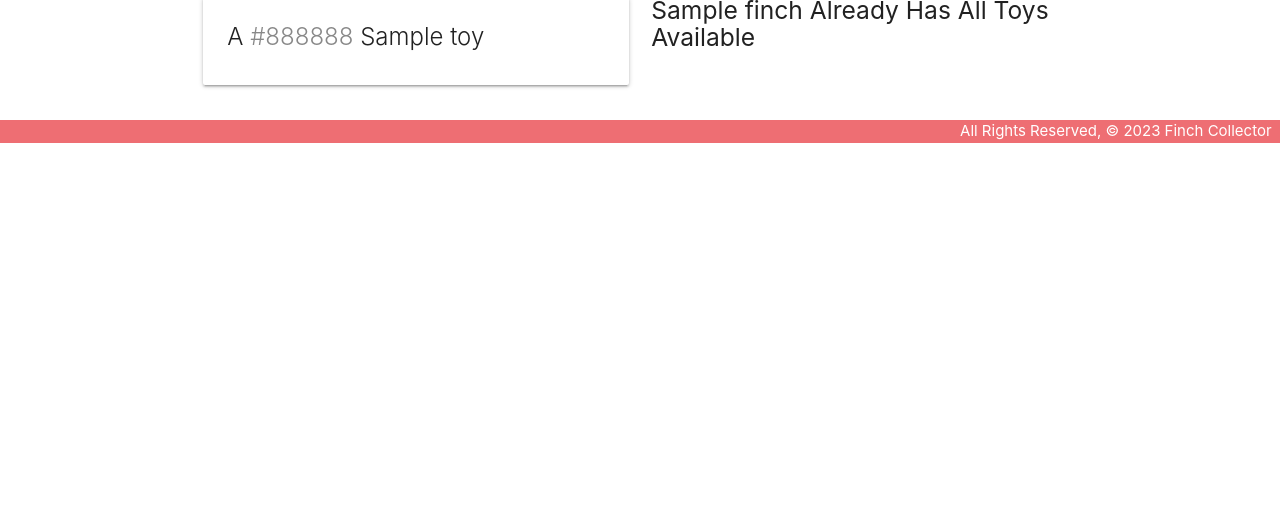
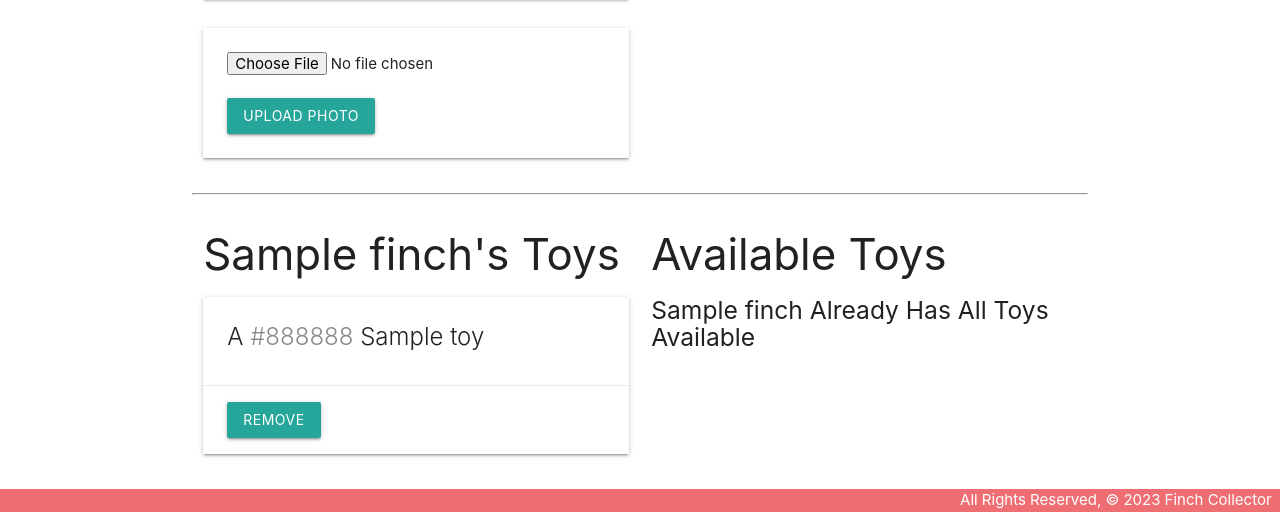
Before and after one commit to ErinR123/finch_collector, a Django app: page /finches/1/ in a window 1280 px wide. Shown: the part 774-1286 px from the top of the page. Before the commit the page ends 917 px from the top, so only its background shows below. Run offline with Django 5.2, Linux system fonts and the light colour scheme; tables that the repository leaves empty hold one stand-in row (values such as "Sample post").

Commit message:
6th commit

```diff
--- a/finchcollector/settings.py
+++ b/finchcollector/settings.py
@@ -11,9 +11,14 @@ https://docs.djangoproject.com/en/5.0/ref/settings/
 """
 
 from pathlib import Path
+import environ
+
+
 
 # Build paths inside the project like this: BASE_DIR / 'subdir'.
 BASE_DIR = Path(__file__).resolve().parent.parent
+environ.Env()
+environ.Env.read_env()
 
 
 # Quick-start development settings - unsuitable for production
--- a/main_app/admin.py
+++ b/main_app/admin.py
@@ -1,6 +1,7 @@
 from django.contrib import admin
-from .models import Finch, Feeding, Toy
+from .models import Finch, Feeding, Toy, Photo
 # Register your models here.
 admin.site.register(Finch)
 admin.site.register(Feeding)
 admin.site.register(Toy)
+admin.site.register(Photo)
--- a/main_app/models.py
+++ b/main_app/models.py
@@ -54,3 +54,10 @@ class Feeding(models.Model):
 
     class Meta:
         ordering = ['-date']
+
+class Photo(models.Model):
+    url = models.CharField(max_length=200)
+    finch = models.ForeignKey(Finch, on_delete=models.CASCADE)
+
+    def __str__(self):
+        return f"Photo for finch_id: {self.finch_id} @{self.url}"
--- a/main_app/templates/finches/details.html
+++ b/main_app/templates/finches/details.html
@@ -8,12 +8,11 @@
     <div class="card">
       <div class="card-content">
         <span class="card-title">{{ finch.name }}</span>
-
         <p>Description: {{ finch.description|linebreaks }}</p>
         {% if finch.age > 0 %}
           <p>Age: {{ finch.age }}</p>
         {% else %}
-          <p>Age: Too Young</p>
+          <p>Age: Too young</p>
         {% endif %}
       </div>
       <div class="card-action">
@@ -21,6 +20,17 @@
         <a href="{% url 'finches_delete' finch.id %}">Delete</a>
       </div>
     </div>
+    {% for photo in finch.photo_set.all %}
+      <img class="responsive-img card-panel" src="{{photo.url}}">
+    {% empty %}
+      <div class="card-panel teal-text center-align">No Photos Uploaded</div>
+    {% endfor %}
+    <form action="{% url 'add_photo' finch.id %}" enctype="multipart/form-data" method="POST" class="card-panel">
+      {% csrf_token %}
+      <input type="file" name="photo-file">
+      <br><br>
+      <button type="submit" class="btn">Upload Photo</button>
+    </form>
   </div>
   <!-- New Markup Below -->
   <div class="col s6">
@@ -65,6 +75,12 @@
             <span class="card-title">
               A <span style="color: {{ toy.color }}">{{ toy.color }}</span> {{ toy.name }}
             </span>
+          </div>
+          <div class="card-action">
+            <form action="{% url 'unassoc_toy' finch.id toy.id %}" method="POST">
+              {% csrf_token %}
+              <button type="submit" class="btn">Remove</button>
+            </form>
           </div>
         </div>
       {% endfor %}
--- a/main_app/urls.py
+++ b/main_app/urls.py
@@ -16,4 +16,5 @@ urlpatterns = [
  path('toys/create/', views.ToyCreate.as_view(), name='toys_create'),
  path('toys/<int:pk>/update/', views.ToyUpdate.as_view(), name='toys_update'),
  path('toys/<int:pk>/delete/', views.ToyDelete.as_view(), name='toys_delete'),
+ path('finches/<int:finch_id>/add_photo/', views.add_photo, name='add_photo'),
 ]
--- a/main_app/views.py
+++ b/main_app/views.py
@@ -1,8 +1,11 @@
 from django.shortcuts import render, redirect
 from django.views.generic.edit import CreateView, UpdateView, DeleteView
 from django.views.generic import ListView, DetailView
-from .models import Finch, Toy
+from .models import Finch, Toy, Photo
 from .forms import FeedingForm
+import uuid # needed for generating random IDs
+import boto3 # AWS Python SDK
+import os # needed for accessing env vars
 # Create your views here.
 
 
@@ -80,3 +83,23 @@ class ToyDelete(DeleteView):
 def assoc_toy(request, finch_id, toy_id):
   Finch.objects.get(id=finch_id).toys.add(toy_id)
   return redirect('details', finch_id=finch_id)
+
+def add_photo(request, finch_id):
+    # photo-file will be the "name" attribute on the <input type="file">
+    photo_file = request.FILES.get('photo-file', None)
+    if photo_file:
+        s3 = boto3.client('s3')
+        # need a unique "key" for S3 / needs image file extension too
+        key = uuid.uuid4().hex[:6] + photo_file.name[photo_file.name.rfind('.'):]
+        # calls out to external services (e.g. S3) should be wrapped in try catches, because we don't know what might happen over the network!
+        try:
+            bucket = os.environ['S3_BUCKET']
+            s3.upload_fileobj(photo_file, bucket, key)
+            # build the full url string
+            url = f"{os.environ['S3_BASE_URL']}{bucket}/{key}"
+            # we can assign to cat_id or cat (if you have a cat object)
+            Photo.objects.create(url=url, finch_id=finch_id)
+        except Exception as e:
+            print('An error occurred uploading file to S3')
+            print(e)
+    return redirect('details', finch_id=finch_id)
```
Also changed, not shown: main_app/migrations/0004_photo.py (added).
